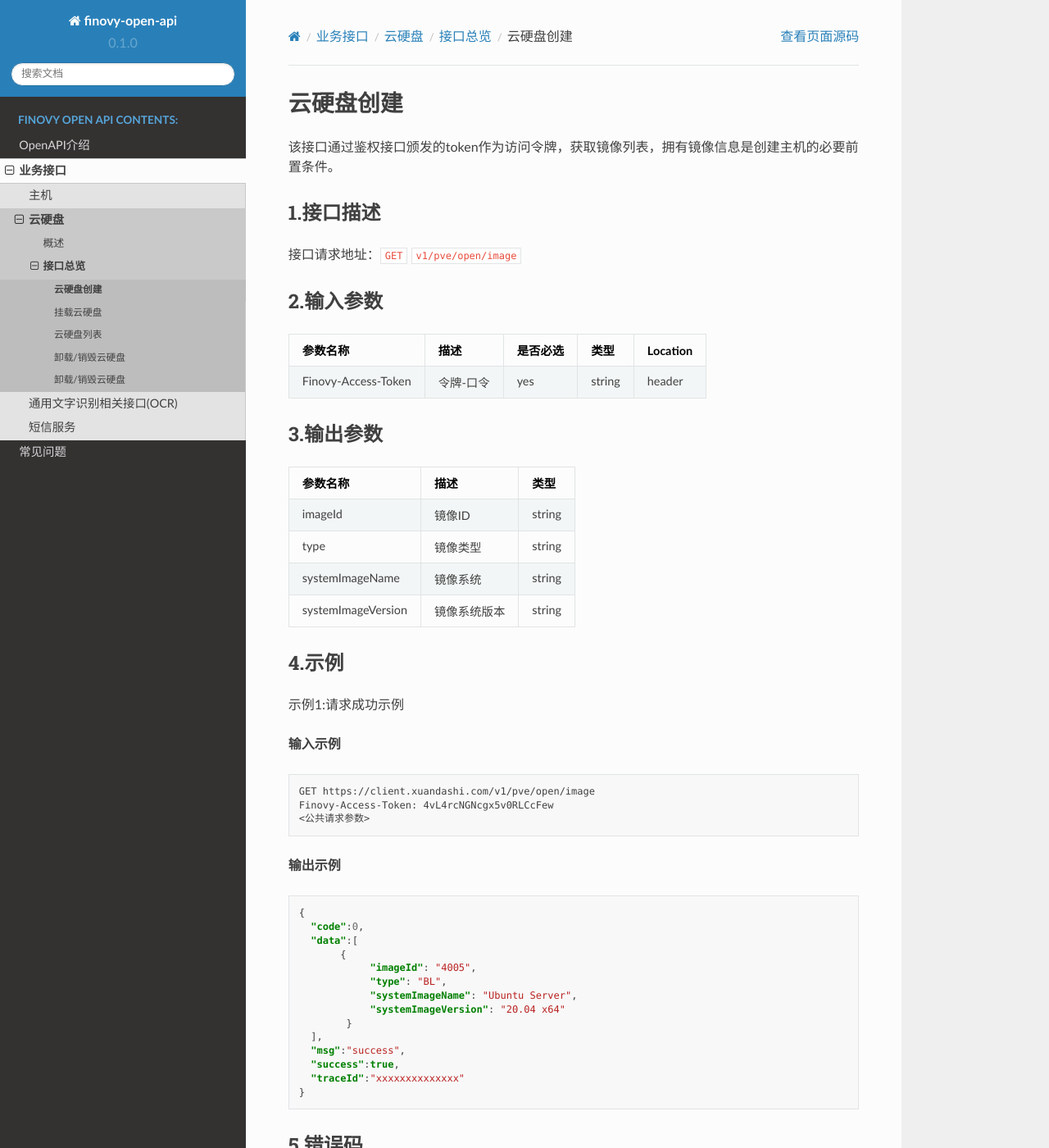
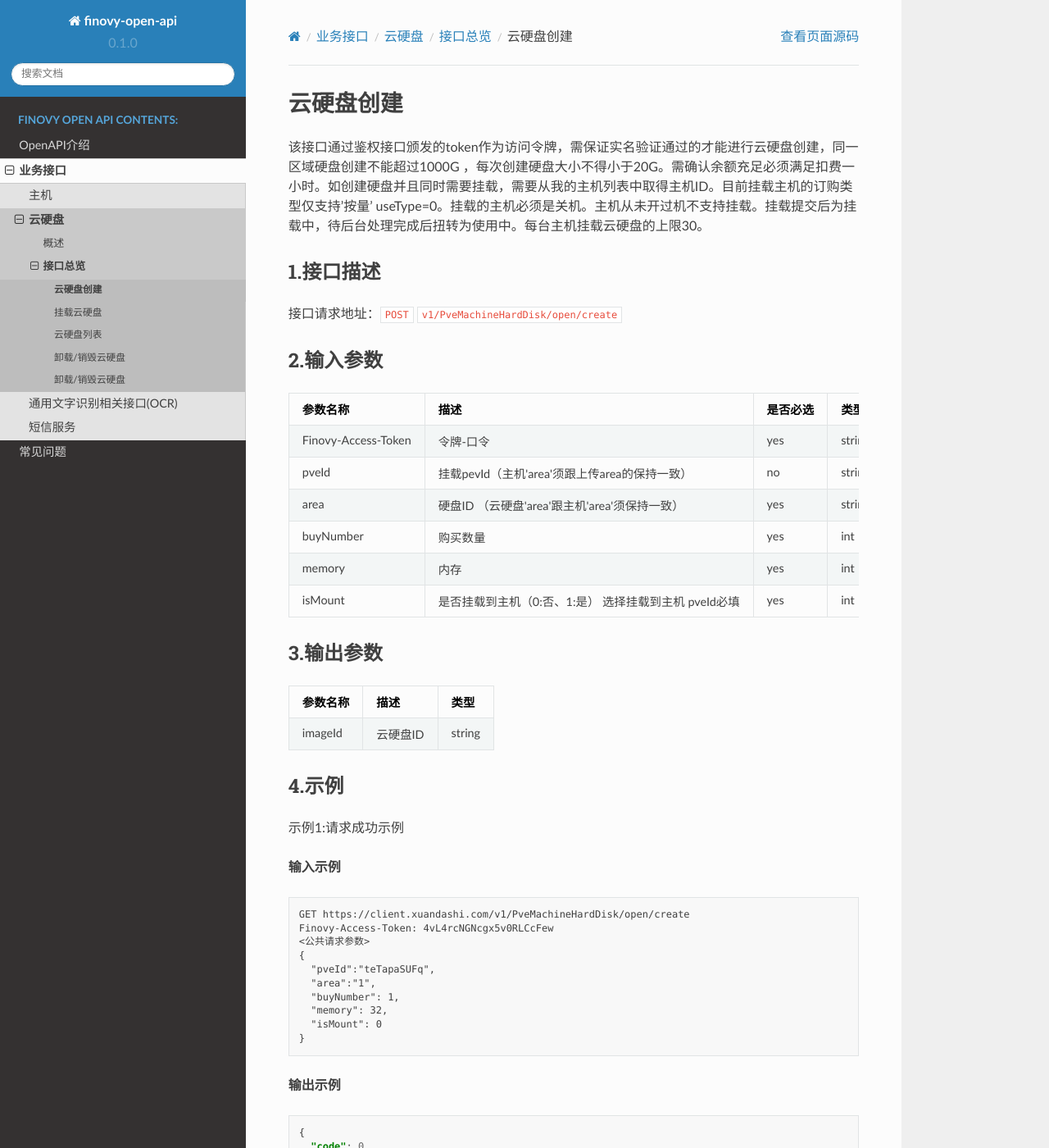
Before and after one commit to finovy/open-api, a Sphinx documentation site: the page built from docs/source/api/pveharddiskapioverview/1.create.md, in a window 1280 px wide and 1400 px high. Shown: the whole window at 82% size. Built offline with Sphinx 7.4.7 and the Read the Docs theme 2.0.0, drawn with Linux system fonts in a browser that asks for light colours; some of the changed text lies outside the part shown.

Commit message:
fix:云硬盘挂载

````diff
--- a/docs/source/api/pveharddiskapioverview/1.create.md
+++ b/docs/source/api/pveharddiskapioverview/1.create.md
@@ -1,88 +1,102 @@
 # 云硬盘创建
-该接口通过鉴权接口颁发的token作为访问令牌，获取镜像列表，拥有镜像信息是创建主机的必要前置条件。
+
+该接口通过鉴权接口颁发的token作为访问令牌，需保证实名验证通过的才能进行云硬盘创建，同一区域硬盘创建不能超过1000G
+，每次创建硬盘大小不得小于20G。需确认余额充足必须满足扣费一小时。如创建硬盘并且同时需要挂载，需要从我的主机列表中取得主机ID。目前挂载主机的订购类型仅支持'按量'
+useType=0。挂载的主机必须是关机。主机从未开过机不支持挂载。挂载提交后为挂载中，待后台处理完成后扭转为使用中。每台主机挂载云硬盘的上限30。
 
 ### 1.接口描述
-接口请求地址：`GET`   `v1/pve/open/image`
+
+接口请求地址：`POST`   `v1/PveMachineHardDisk/open/create`
 
 ### 2.输入参数
 
-| 参数名称              | 描述    | 是否必选 | 类型     | Location |
-|-------------------|-------|------|--------| -------- |
-| Finovy-Access-Token | 令牌-口令 | yes  | string | header   |
-
+| 参数名称                | 描述                               | 是否必选 | 类型     | Location |
+|---------------------|----------------------------------|------|--------|----------|
+| Finovy-Access-Token | 令牌-口令                            | yes  | string | header   |
+| pveId               | 挂载pevId（主机'area'须跟上传area的保持一致）   | no   | string | body     |
+| area                | 硬盘ID （云硬盘'area'跟主机'area'须保持一致）   | yes  | string | body     |
+| buyNumber           | 购买数量                             | yes  | int    | body     |
+| memory              | 内存                               | yes  | int    | body     |
+| isMount             | 是否挂载到主机（0:否、1:是） 选择挂载到主机 pveId必填 | yes  | int    | body     |
 
 ### 3.输出参数
 
-| 参数名称 | 描述  | 类型   |
-| :------------------ | :----------- | ------ |
-| imageId             | 镜像ID       | string |
-| type                | 镜像类型     | string |
-| systemImageName     | 镜像系统     | string |
-| systemImageVersion  | 镜像系统版本 | string |
+| 参数名称               | 描述    | 类型     |
+|:-------------------|:------|--------|
+| imageId            | 云硬盘ID | string |
 
 
 ### 4.示例
+
 示例1:请求成功示例
 
 **输入示例**
+
 ```text
-GET https://client.xuandashi.com/v1/pve/open/image
+GET https://client.xuandashi.com/v1/PveMachineHardDisk/open/create
 Finovy-Access-Token: 4vL4rcNGNcgx5v0RLCcFew
 <公共请求参数>
-
+{
+  "pveId":"teTapaSUFq",
+  "area":"1",
+  "buyNumber": 1,
+  "memory": 32,
+  "isMount": 0
+}
 ```
 
 **输出示例**
 
 ```json
 {
-  "code":0,
-  "data":[
-       {
-            "imageId": "4005",
-            "type": "BL",
-            "systemImageName": "Ubuntu Server",
-            "systemImageVersion": "20.04 x64"
-        }
-  ],
-  "msg":"success",
-  "success":true,
-  "traceId":"xxxxxxxxxxxxxx"
+  "code": 0,
+  "data": "teTapaSUFq",
+  "msg": "success",
+  "success": true,
+  "traceId": "xxxxxxxxxxxxxx"
 }
 ```
 
 ### 5.错误码
 
-| 错误码    | 错误描述           | 解决方案                        |
-|--------|----------------|-----------------------------|
-| 220001 | 云硬盘不存在         | 先创建云硬盘                      |
-| 220002 | 硬盘已挂载          | 先卸载云硬盘再去挂载                  |
-| 220016 | 主机实例不存在        | 从我的主机列表中取主机,没有主机先创建主机       |
-| 220017 | 主机实例订购类型不是按量类型 | 选择正确的主机类型                   |
-| 220012 | 主机未开机          | 先执行开机,开机关机后再进行挂载            |
-| 220018 | 云硬盘和主机实例不在同一地区 | 确定主机区域与云硬盘区域,须保持一致          |
-| 220004 | 主机未开机          | 先执行开机,开机关机后再进行挂载            |
+| 错误码    | 错误描述           | 解决方案                         |
+|--------|----------------|------------------------------|
+| 220001 | 云硬盘不存在         | 先创建云硬盘                       |
+| 220002 | 硬盘已挂载          | 先卸载云硬盘再去挂载                   |
+| 220016 | 主机实例不存在        | 从我的主机列表中取主机,没有主机先创建主机        |
+| 220017 | 主机实例订购类型不是按量类型 | 选择正确的主机类型                    |
+| 220012 | 主机未开机          | 先执行开机,开机关机后再进行挂载             |
+| 220018 | 云硬盘和主机实例不在同一地区 | 确定主机区域与云硬盘区域,须保持一致           |
+| 220004 | 主机未开机          | 先执行开机,开机关机后再进行挂载             |
 | 220018 | 挂载主机类型错误       | 目前挂载主机的订购类型仅支持'按量' useType=0 |
-| 220024 | 主机不在同一节点上      | 跨主机挂载需源主机跟现主机都关机后在进行挂载      |
-| 220010 | 主机挂载硬盘限制       | 主机挂载硬盘限制超限,可以先卸载再进行挂载       |
-| 1021 | 机器不存在       | 确认主机id是否正确                  |
-
+| 220024 | 主机不在同一节点上      | 跨主机挂载需源主机跟现主机都关机后在进行挂载       |
+| 220010 | 主机挂载硬盘限制       | 主机挂载硬盘限制超限,可以先卸载再进行挂载        |
+| 1021   | 机器不存在          | 确认主机id是否正确                   |
 
 ### 6.Java请求示例
+
 ```java
 import java.io.IOException;
 import java.io.InputStream;
 import java.net.HttpURLConnection;
 import java.net.URL;
 import java.util.Scanner;
-class Main{
+
+class Main {
     public static void main(String[] args) throws IOException {
-        URL url = new URL("https://client.xuandashi.com/v1/pve/open/image");
+        URL url = new URL("https://client.xuandashi.com/v1/PveMachineHardDisk/open/create");
         HttpURLConnection httpConn = (HttpURLConnection) url.openConnection();
         httpConn.setRequestMethod("GET");
 
         httpConn.setRequestProperty("Content-Type", "application/json");
         httpConn.setRequestProperty("Finovy-Access-Token", "3V41hUWEwlwKH44m7SpJOs");
+
+        httpConn.setDoOutput(true);
+        OutputStreamWriter writer = new OutputStreamWriter(httpConn.getOutputStream());
+        writer.write("{ \"pveId\": \"teTapaSUFq\", \"area\": \"1\",\"buyNumber\": 1 ,\"memory\": 32,\"memory\": 0}");
+        writer.flush();
+        writer.close();
+        httpConn.getOutputStream().close();
 
         InputStream responseStream = httpConn.getResponseCode() / 100 == 2
                 ? httpConn.getInputStream()
````
Also changed, not shown: docs/source/api/pveharddiskapioverview/2.pvecreate.md (+4 -1 lines).
